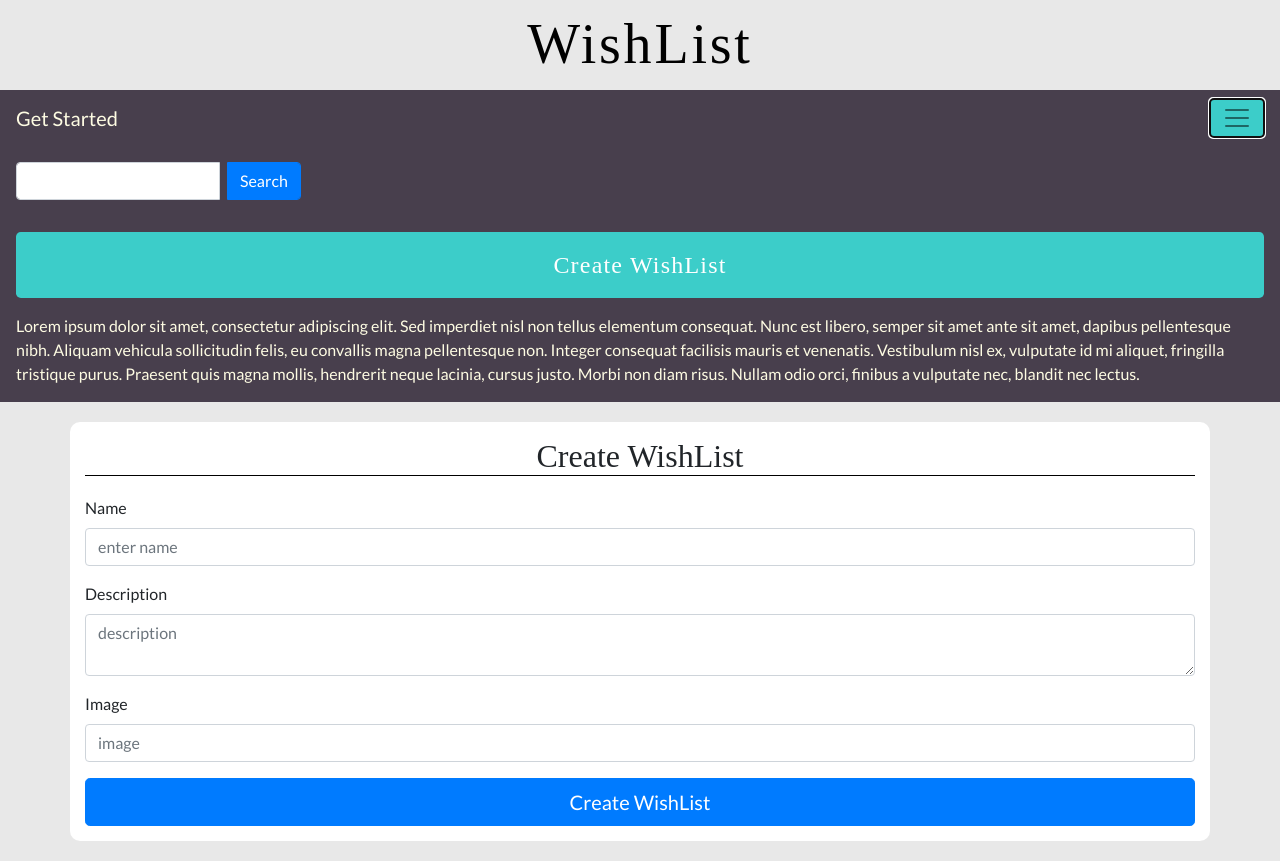
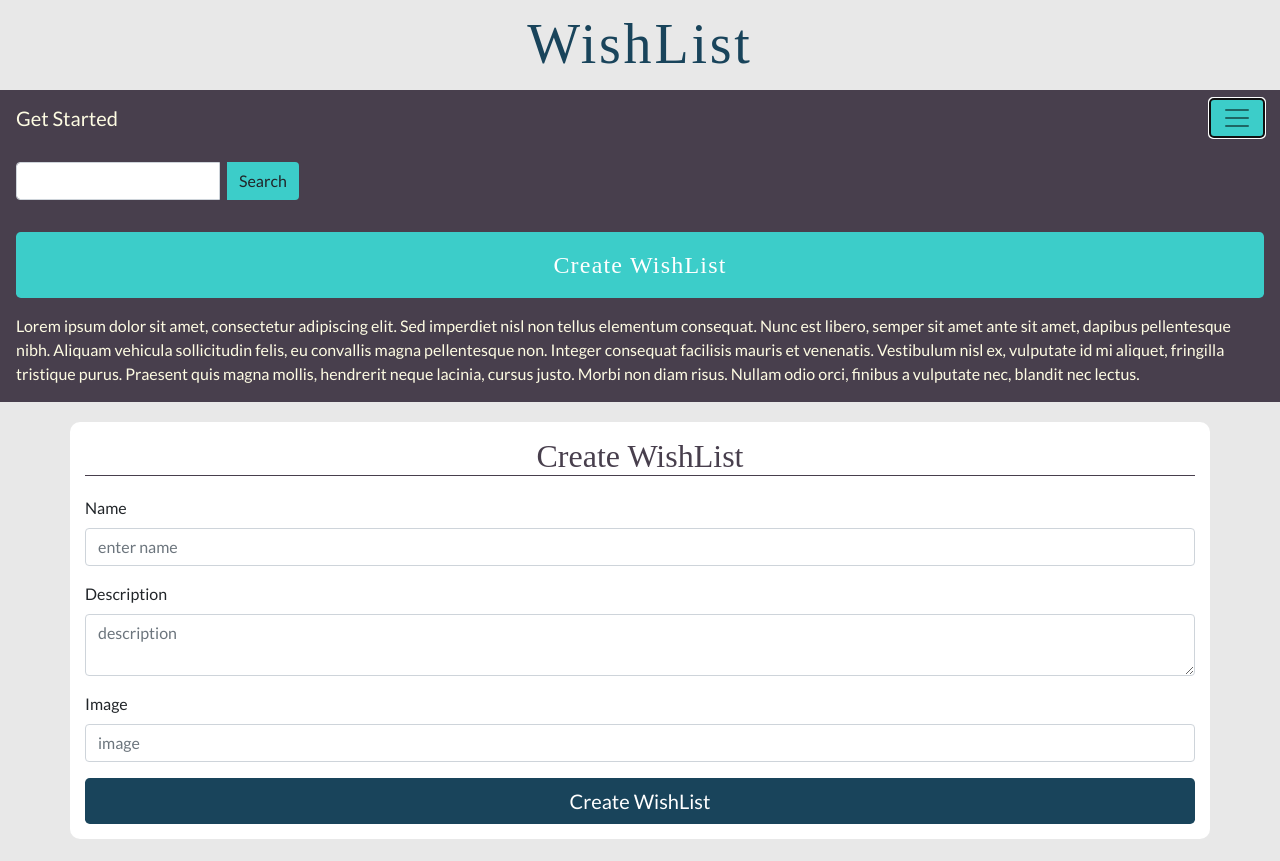
Before and after one commit to ekahialoha/wishlist-frontend, a React (Create React App) app: page /new in a window 1280 px wide. Both pictures are taken after a click on the button 1237 px from the left and 117 px from the top of the page. Built offline with nearby package versions, Linux system fonts and the light colour scheme; no server answers; a web font is replaced by a local one.

Commit message:
Style create form and search

```diff
--- a/src/components/CreateList.js
+++ b/src/components/CreateList.js
@@ -89,7 +89,7 @@ class CreateList extends Component {
                             id="image"
                         />
                     </Form.Group>
-                    <Button type="submit" size="lg" block>Create WishList</Button>
+                    <Button className="create-btn" type="submit" size="lg" block>Create WishList</Button>
                 </Form>
             </Container>
         );
--- a/src/components/Search.js
+++ b/src/components/Search.js
@@ -53,7 +53,7 @@ class Search extends Component {
                     <InputGroup.Append>
                         <FormControl
                             type="submit"
-                            className="ml-sm-2 btn btn-primary"
+                            className="ml-sm-2 btn search-button"
                             value="Search"
                         />
                     </InputGroup.Append>
--- a/src/index.css
+++ b/src/index.css
@@ -14,7 +14,8 @@ body {
 h2 {
     font-family: 'Fredericka the Great';
     text-align: center;
-    border-bottom: 1px solid black;
+    color: var(--aubergine);
+    border-bottom: 1px solid var(--aubergine);
     margin-bottom: 20px;
 }
 
@@ -37,11 +38,10 @@ h2 {
 }
 
 .logo > a {
-    color: black;
+    color: var(--yale-blue);
 }
 
 .logo > a:hover {
-    color: black;
     text-decoration: none;
 }
 
@@ -62,12 +62,12 @@ h2 {
     color: var(--off-white) !important;
 }
 
-.navbar button {
+.navbar button, .search-button {
     background-color: var(--cyan);
     border: none;
 }
 
-.navbar button:hover {
+.navbar button:hover, .search-button:hover {
     background-color: #30A4A0;
 }
 
@@ -81,6 +81,15 @@ h2 {
     width: 90%;
     border-radius: 10px;
     background-color: white;
+}
+
+.create-btn {
+    background-color: var(--yale-blue);
+    border: none;
+}
+
+.create-btn:hover {
+    background-color: #46697B;
 }
 
 /* SEARCH RESULTS */
@@ -161,6 +170,14 @@ i:visited {
     width: 100%;
 }
 
+.list-header a {
+    color: black;
+}
+
+.list-header a:hover {
+    text-decoration: underline;
+}
+
 .user-name {
     padding-left: 25px;
 }
```
